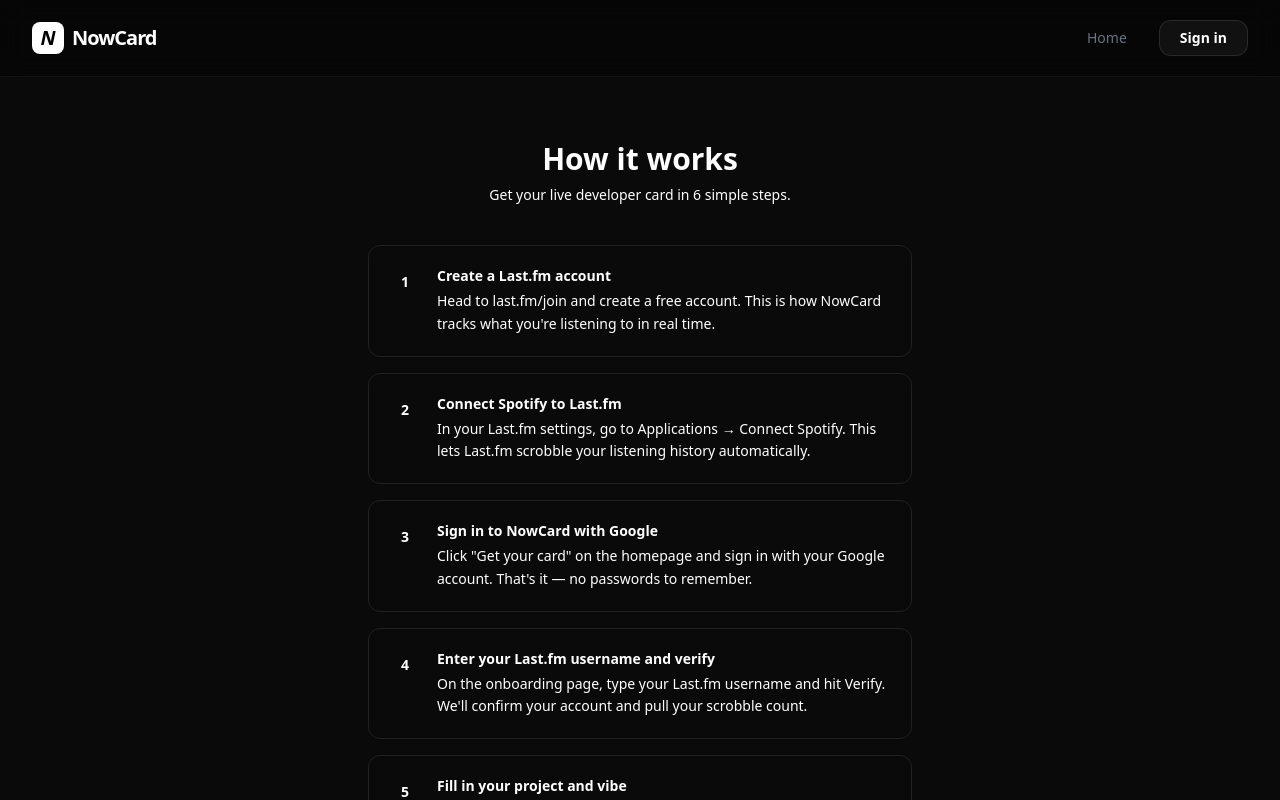
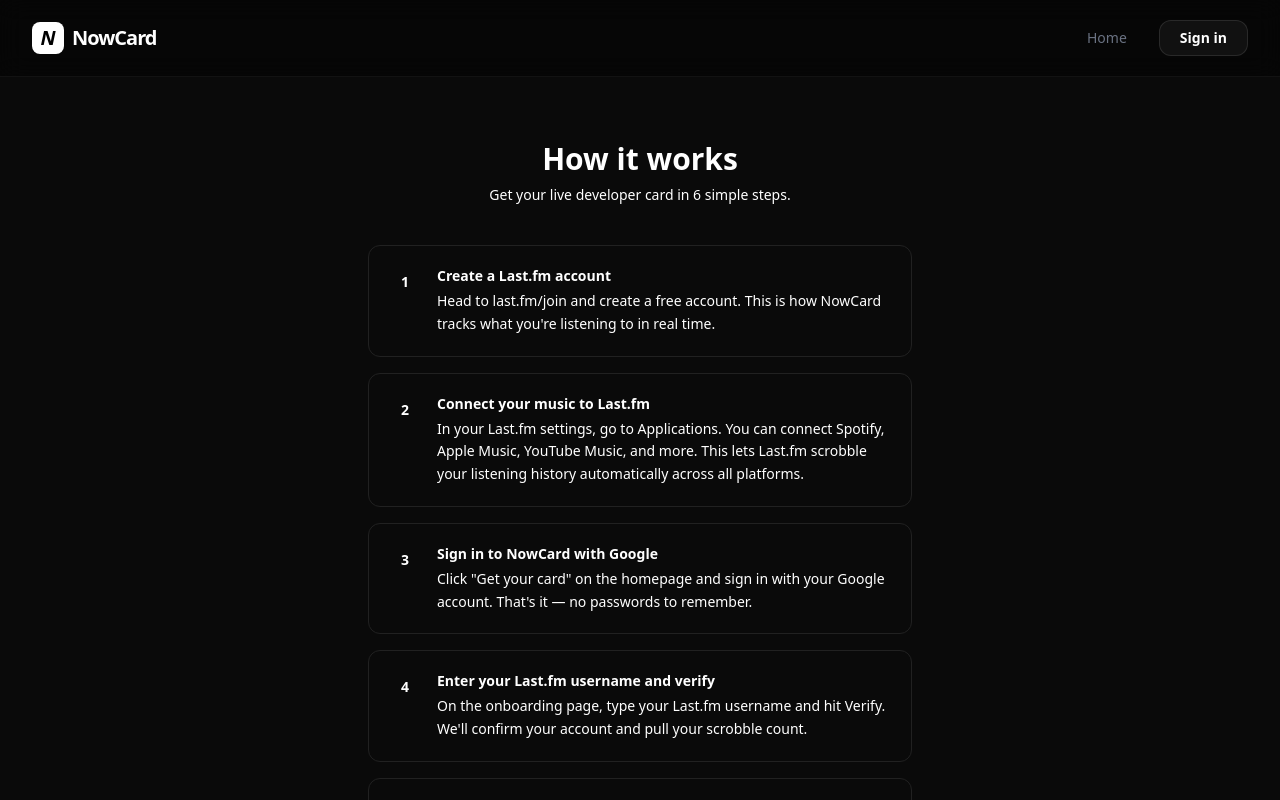
Before and after one commit to VarunPahuja/nowcard, a Next.js app: page /how-to in a window 1280 px wide. Shown: the top 800 px of the page. Built offline with nearby package versions, Linux system fonts and the light colour scheme; no server answers.

Commit message:
Generalized Branding

```diff
--- a/src/app/dashboard/page.tsx
+++ b/src/app/dashboard/page.tsx
@@ -119,7 +119,7 @@ export default function Dashboard() {
 
   const shareOnLinkedIn = () => {
     const text = encodeURIComponent(
-      "I built my live developer identity card with NowCard! Updated live from my Spotify & Last.fm. Check it out 👇"
+      "I built my live developer identity card with NowCard! Updated live from my music activity (via Last.fm). Check it out 👇"
     );
     window.open(
       `https://www.linkedin.com/sharing/share-offsite/?url=${encodeURIComponent(cardUrl)}`,
--- a/src/app/how-to/page.tsx
+++ b/src/app/how-to/page.tsx
@@ -9,9 +9,9 @@ const steps = [
   },
   {
     number: 2,
-    title: "Connect Spotify to Last.fm",
+    title: "Connect your music to Last.fm",
     description:
-      "In your Last.fm settings, go to Applications → Connect Spotify. This lets Last.fm scrobble your listening history automatically.",
+      "In your Last.fm settings, go to Applications. You can connect Spotify, Apple Music, YouTube Music, and more. This lets Last.fm scrobble your listening history automatically across all platforms.",
   },
   {
     number: 3,
--- a/src/app/onboarding/page.tsx
+++ b/src/app/onboarding/page.tsx
@@ -95,7 +95,7 @@ export default function Onboarding() {
             {/* Last.fm section */}
             <div className="space-y-3">
               <label className="text-sm font-semibold tracking-wide uppercase text-muted-foreground">
-                Last.fm username
+                Last.fm username (tracks your music across platforms)
               </label>
               <div className="flex gap-2">
                 <Input
@@ -136,7 +136,7 @@ export default function Onboarding() {
               )}
 
               <p className="text-[11px] text-muted-foreground mt-1">
-                No account? Create one free at last.fm — connect Spotify to it to scrobble live.
+                No account? Create one free at Last.fm — connect Spotify, Apple Music & more to scrobble live.
               </p>
             </div>
 
--- a/src/app/page.tsx
+++ b/src/app/page.tsx
@@ -385,7 +385,7 @@ export default function Landing() {
       <section className="py-12 px-6 border-t border-white/5">
         <div className="max-w-6xl mx-auto grid sm:grid-cols-2 lg:grid-cols-4 gap-4">
           {[
-            { icon: Music, title: "Live music", desc: "Syncs via Last.fm. Works with Spotify." },
+            { icon: Music, title: "Live music", desc: "Syncs via Last.fm. Works with Spotify, Apple Music & more." },
             { icon: Layers, title: "7 layouts", desc: "From minimal to full hero designs." },
             { icon: Zap, title: "Real-time", desc: "README stays fresh automatically." },
             { icon: Briefcase, title: "Open to work", desc: "Signal availability to recruiters." },
@@ -409,7 +409,7 @@ export default function Landing() {
           <h2 className="text-xl font-bold text-white mb-8 text-center">How it works</h2>
           <div className="grid sm:grid-cols-3 gap-6">
             {[
-              { step: "01", title: "Create Last.fm", desc: "Free account. Connect Spotify to scrobble automatically." },
+              { step: "01", title: "Create Last.fm", desc: "Free account. Connect your music to scrobble automatically." },
               { step: "02", title: "Setup profile", desc: "Enter your username, project, vibe. Takes 2 minutes." },
               { step: "03", title: "Embed in README", desc: "Copy one line of markdown. Done." },
             ].map((item) => (
```
